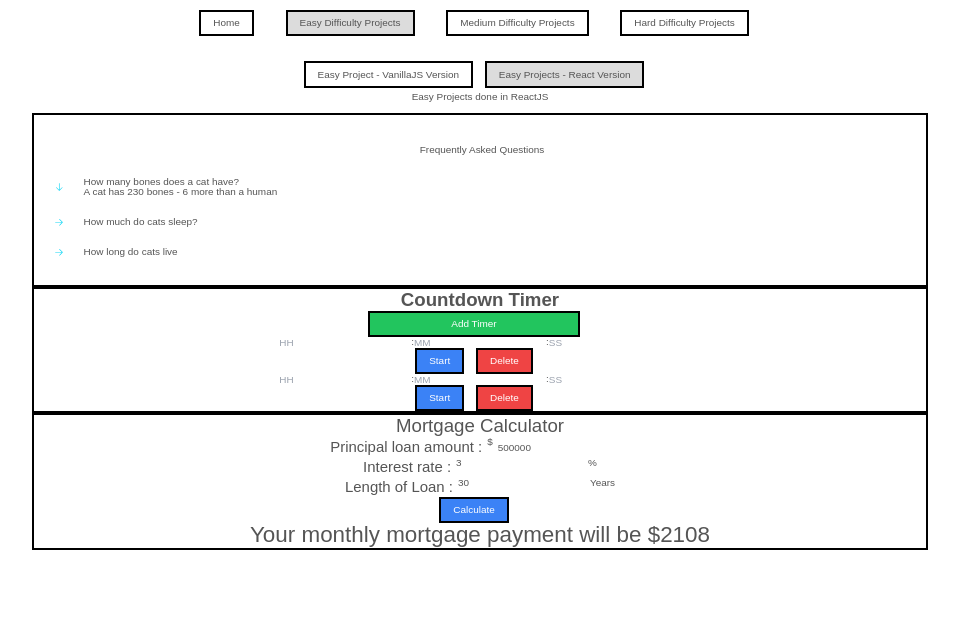
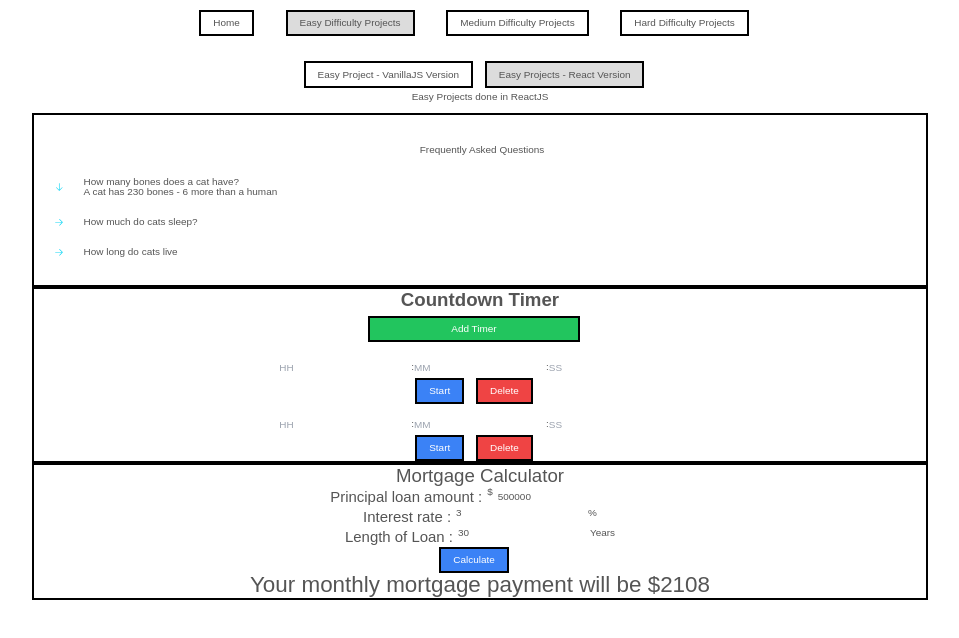
Before and after one commit to deltam3/frontendeval, a React (Vite) app in the folder consolidated/: page /Easy/React in a window 1280 px wide. Shown: the top 638 px of the page, without its empty margins (160-1119 px from the left). Built offline with nearby package versions, Linux system fonts and the light colour scheme.

Commit message:
added gaps between items to increase readability

```diff
--- a/consolidated/src/pages/Easy/projects/Counter/BeforeStart.tsx
+++ b/consolidated/src/pages/Easy/projects/Counter/BeforeStart.tsx
@@ -36,7 +36,7 @@ function BeforeStart({ timer, setTimer, handleActive, handleDelete }) {
   };
 
   return (
-    <>
+    <div className="flex flex-col gap-2">
       <form className="flex">
         <div>
           <input
@@ -77,7 +77,7 @@ function BeforeStart({ timer, setTimer, handleActive, handleDelete }) {
           Delete
         </Button>
       </div>
-    </>
+    </div>
   );
 }
 
--- a/consolidated/src/pages/Easy/projects/Counter/CounterPage.tsx
+++ b/consolidated/src/pages/Easy/projects/Counter/CounterPage.tsx
@@ -17,8 +17,8 @@ function CounterPage() {
   };
 
   return (
-    <>
-      <div className="flex justify-center flex-col w-3/12 mx-auto">
+    <section className="flex flex-col gap-8">
+      <div className="flex justify-center flex-col w-3/12 mx-auto gap-2">
         <h2 className="font-bold text-3xl text-center">Countdown Timer</h2>
         <Button success onClick={handleAddClick}>
           Add Timer
@@ -27,7 +27,7 @@ function CounterPage() {
       <div className="flex justify-center">
         <TimerList timers={timers} setTimers={setTimers}></TimerList>
       </div>
-    </>
+    </section>
   );
 }
 
--- a/consolidated/src/pages/Easy/projects/Counter/TimerList.tsx
+++ b/consolidated/src/pages/Easy/projects/Counter/TimerList.tsx
@@ -2,7 +2,7 @@ import Timer from "./Timer";
 
 function TimerList({ timers, setTimers }) {
   return (
-    <ul>
+    <ul className="flex flex-col gap-6">
       {timers.map((timer) => {
         return (
           <Timer
```
